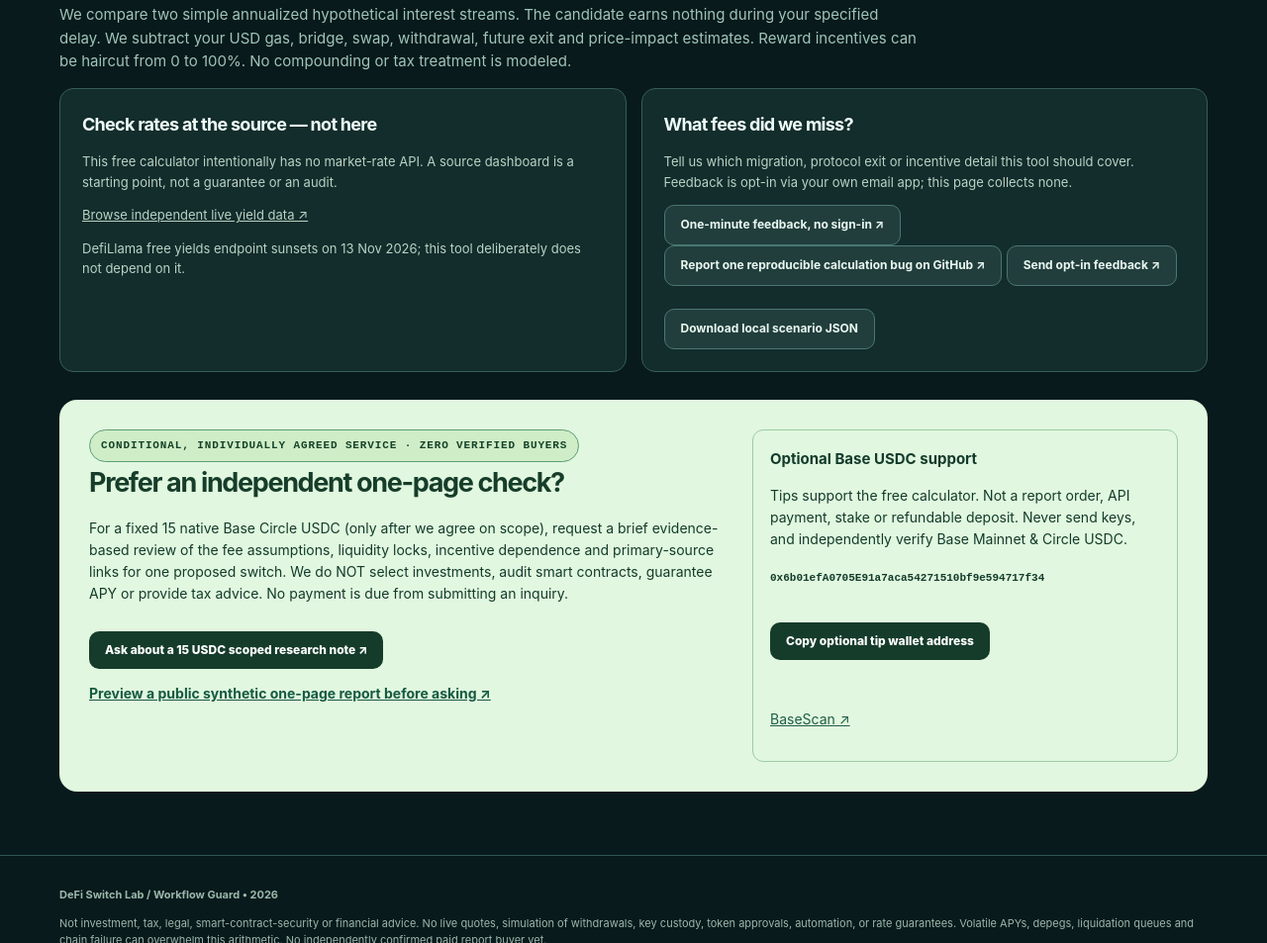
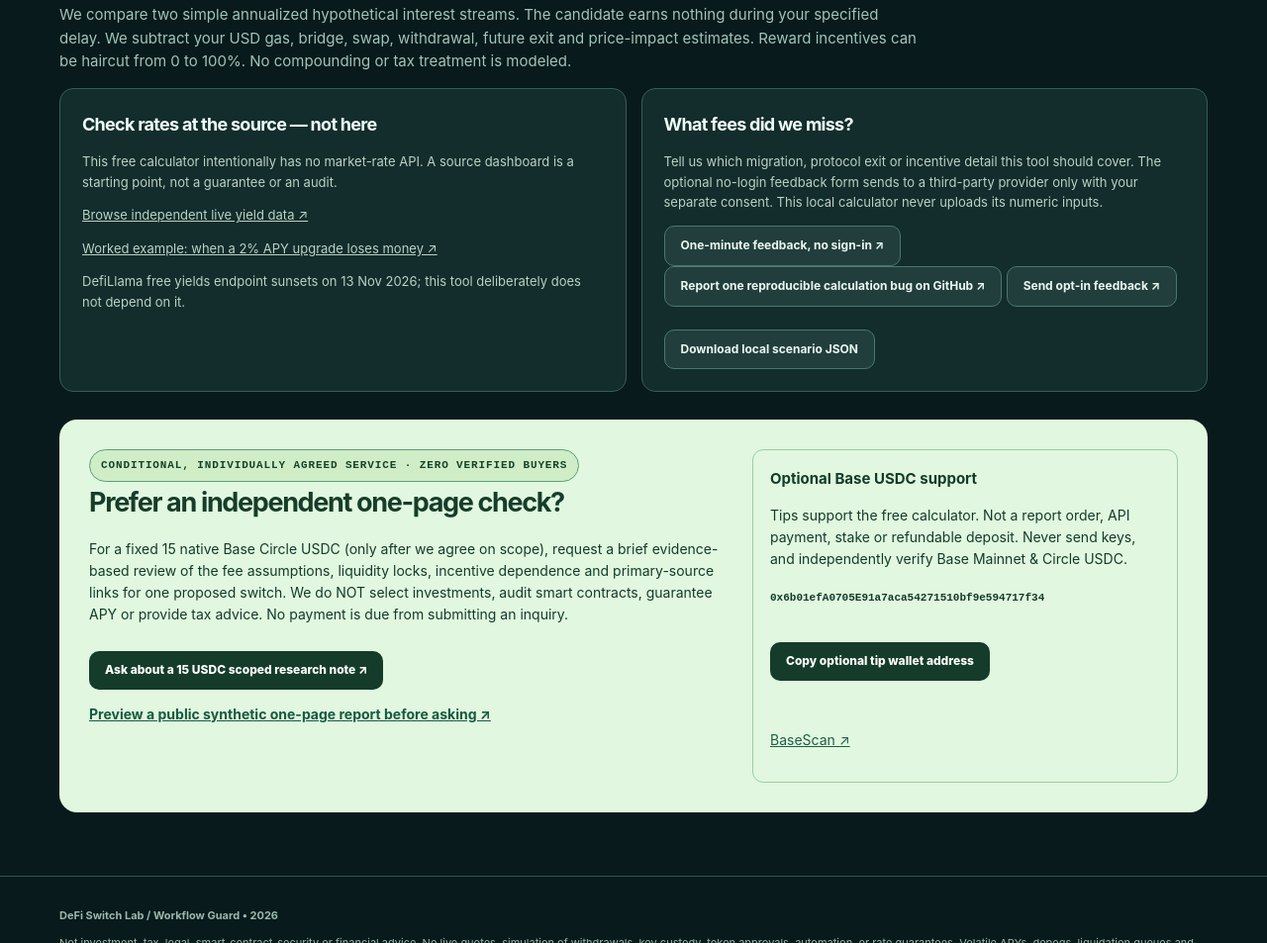
Before and after one commit to livastic-vm2-primary-20260911/defi-yield-switch, a website with bundled scripts: page index.html in a window 1280 px wide. Shown: the part 2182-3135 px from the top of the page at 99% size. Built offline with nearby package versions, Linux system fonts and the light colour scheme.

Commit message:
docs: link published DeFi fee example and clarify opt-in feedback

```diff
--- a/index.html
+++ b/index.html
@@ -108,8 +108,9 @@
 <div class="sidelist">
 <article class="card"><h3>Check rates at the source — not here</h3><p>This free calculator intentionally has no market-rate API. A source dashboard is a starting point, not a guarantee or an audit.</p>
 <p><a href="https://defillama.com/yields" target="_blank" rel="noopener noreferrer">Browse independent live yield data ↗</a></p>
+<p><a href="https://dev.to/livasticvm2primary/why-a-2-apy-upgrade-can-lose-money-defi-vault-switching-costs-3h42" target="_blank" rel="noopener noreferrer">Worked example: when a 2% APY upgrade loses money ↗</a></p>
 <p>DefiLlama free yields endpoint sunsets on 13 Nov 2026; this tool deliberately does not depend on it.</p></article>
-<article class="card"><h3>What fees did we miss?</h3><p>Tell us which migration, protocol exit or incentive detail this tool should cover. Feedback is opt-in via your own email app; this page collects none.</p>
+<article class="card"><h3>What fees did we miss?</h3><p>Tell us which migration, protocol exit or incentive detail this tool should cover. The optional no-login feedback form sends to a third-party provider only with your separate consent. This local calculator never uploads its numeric inputs.</p>
 <a class="button secondary" href="/defi-yield-switch/feedback/">One-minute feedback, no sign-in ↗</a>
 <a class="button secondary" href="https://github.com/livastic-vm2-primary-20260911/defi-yield-switch/issues/new?template=feedback.yml" target="_blank" rel="noopener noreferrer">Report one reproducible calculation bug on GitHub ↗</a>
 <a class="button secondary" href="mailto:onecursor1@gmail.com?subject=DeFi%20Yield%20Switch%20calculator%20feedback">Send opt-in feedback ↗</a>
```
Also changed, not shown: ko/index.html (+2 -1 lines), tests/site.test.mjs (+9 -0 lines).
